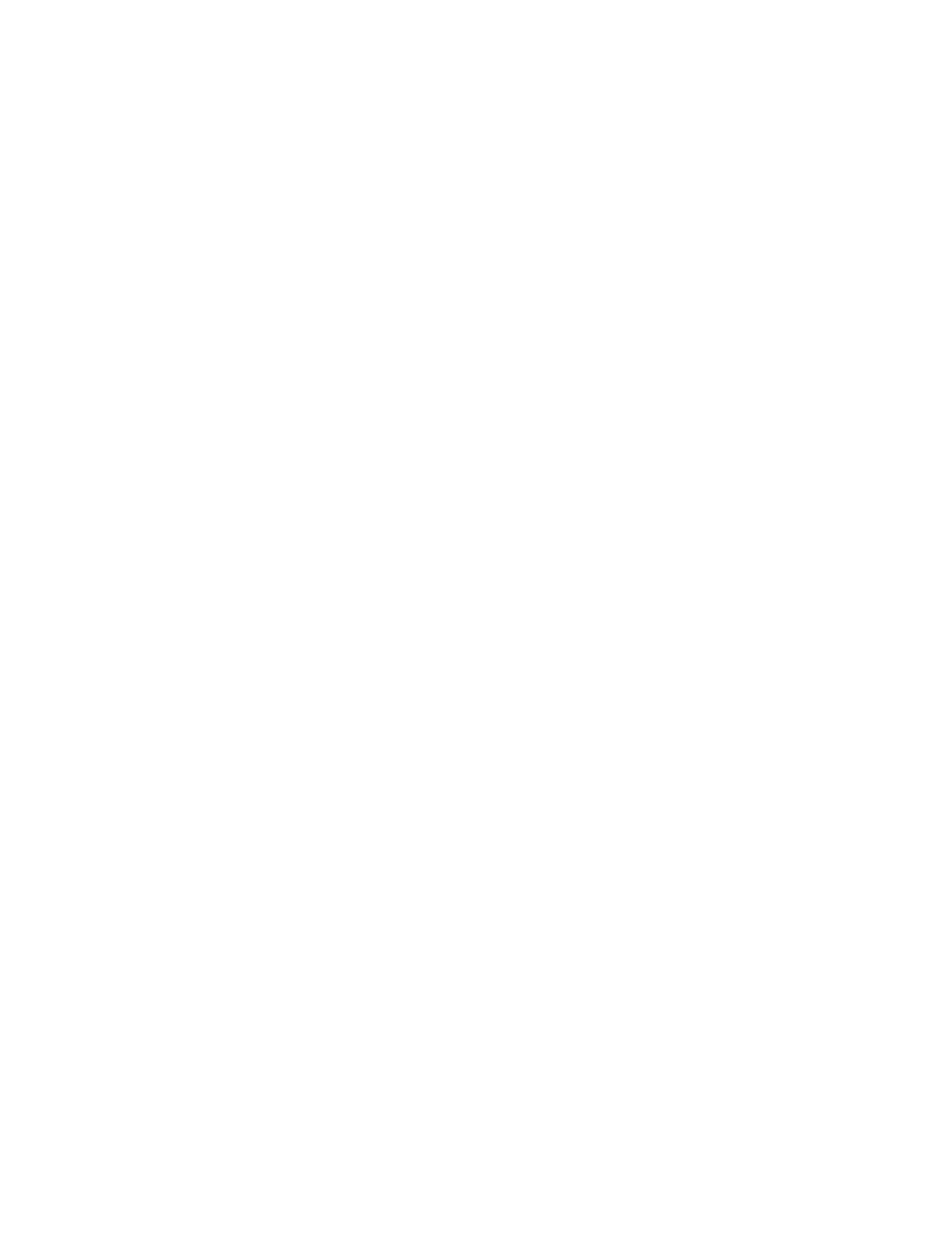
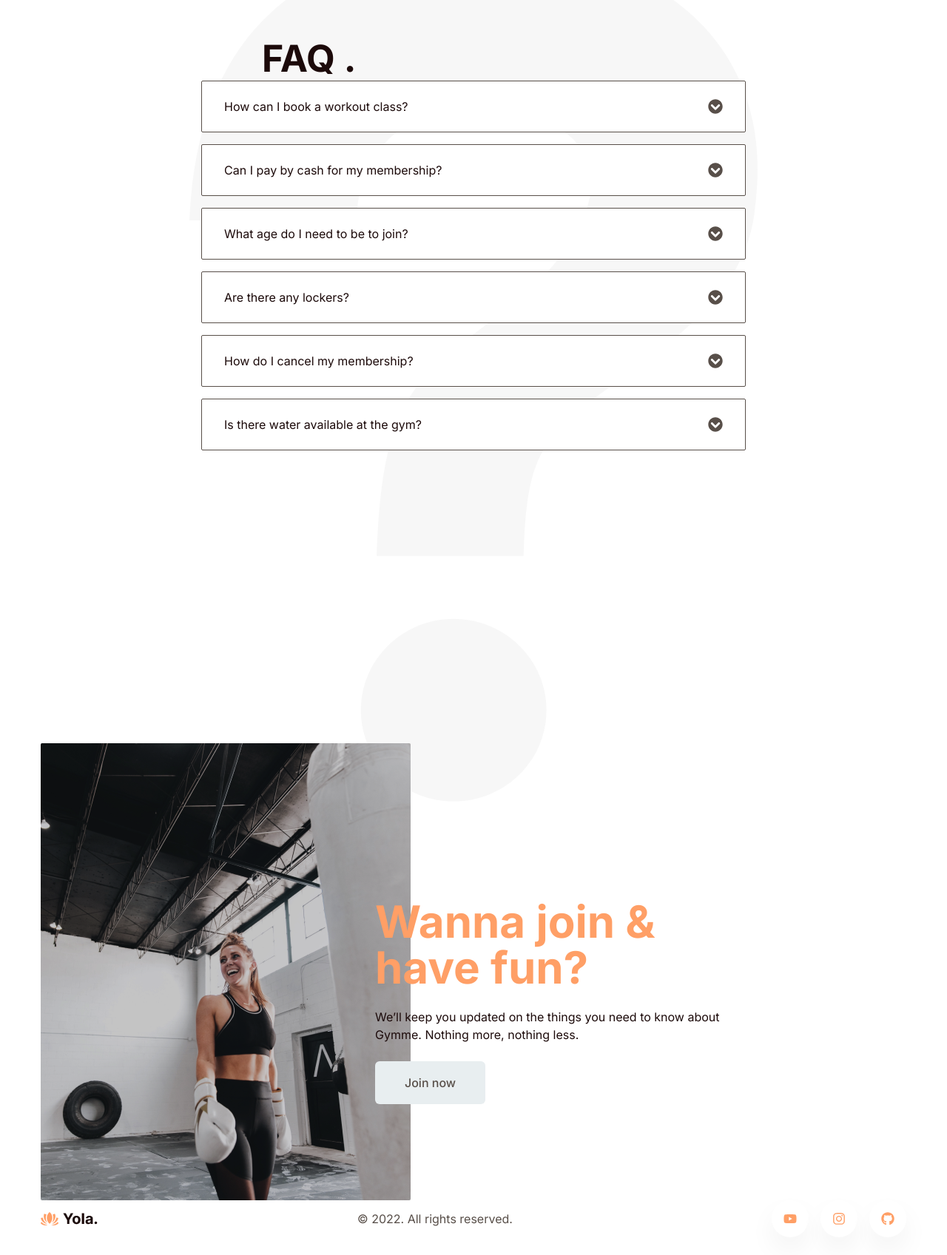
Before and after one commit to nosianuri/fitness-club, a React (Create React App) app: page /gym in a window 1280 px wide. Shown: the part 3541-5238 px from the top of the page at 74% size. Before the commit the page ends 3354 px from the top, so only its background shows below. Built offline with nearby package versions, Linux system fonts and the light colour scheme.

Commit message:
added join section

```diff
--- /dev/null
+++ b/src/components/Accordion.js
@@ -0,0 +1,33 @@
+import React, { useState } from 'react';
+import { FaChevronCircleUp, FaChevronCircleDown } from 'react-icons/fa';
+
+const Accordion = ({ accordion }) => {
+    const [isOpen, setIsOpen] = useState(false);
+  // destructure accordion
+  const { question, answer } = accordion;
+  return (
+    <div onClick={() => setIsOpen(!isOpen)} className=' cursor-pointer'>
+      <div className='bg-white border rounded-sm'>
+        <div className='min-h-[68px] flex items-center justify-between px-[30px]'>
+          <h6 className='h6'>{question}</h6>
+          <div>
+            {isOpen ? (
+              <FaChevronCircleUp className='text-[20px] text-neutral-500' />
+            ) : (
+              <FaChevronCircleDown className='text-[20px] text-neutral-500' />
+            )}
+          </div>
+        </div>
+        <div
+          className={`${
+            isOpen ? 'min-h-[200px] lg:min-h-[160px]' : 'min-h-0'
+          } max-h-0 overflow-hidden flex justify-center transition-all px-[30px]`}
+        >
+          <div className='mt-6'>{answer}</div>
+        </div>
+      </div>
+    </div>
+  )
+}
+
+export default Accordion
--- a/src/components/CommunitySlider.js
+++ b/src/components/CommunitySlider.js
@@ -21,6 +21,7 @@
         const { image, name, message } = testimonial;
 
         return (
+
           <SwiperSlide key={idx}>
             <div className='relative'>
               {/* image */}
--- a/src/components/Faq.js
+++ b/src/components/Faq.js
@@ -1,8 +1,38 @@
 import React from 'react'
+import { faq } from '../data';
+import Accordion from './Accordion';
 
 function Faq() {
+  const { icon, title, accordions } = faq;
+
   return (
-    <div>Faq</div>
+    <section className='section pt-[480px] lg:pt-[280px] mb-[80px] lg:mb-0'>
+      <div className='max-w-[768px] mx-auto lg:bg-faq bg-no-repeat bg-custom bg-center lg:h-[1160px] lg:pt-6'>
+        {/* section title */}
+        <div
+          className='section-title-group justify-start lg:justify-center -space-x-4 lg:max-w-[540px] mx-auto px-4 lg:px-0'
+          data-aos='fade-up'
+          data-aos-offset='200'
+          data-aos-delay='200'
+        >
+          <img className='lg:hidden' src={icon} alt='' />
+          <h2 className='h2 section-title lg:mt-[100px]'>
+            {title} <span className='text-primary-200'>.</span>
+          </h2>
+        </div>
+        {/* accordion list */}
+        <div
+          className='flex flex-col gap-y-4 px-4'
+          data-aos='fade-up'
+          data-aos-offset='300'
+          data-aos-delay='200'
+        >
+          {accordions.map((accordion, idx) => {
+            return <Accordion accordion={accordion} key={idx} />;
+          })}
+        </div>
+      </div>
+    </section>
   )
 }
 
--- a/src/components/Join.js
+++ b/src/components/Join.js
@@ -1,8 +1,41 @@
 import React from 'react'
+import { join } from '../data';
 
 function Join() {
+  const { image, title, subtitle, btnText } = join;
+
   return (
-    <div>Join</div>
+    <section className='bg-neutral-500 min-h-[537px]'>
+      <div className='container mx-auto'>
+        {/* image & text wrapper */}
+        <div className='flex flex-col md:flex-row md:items-center md:-space-x-12 -space-y-24 lg:-space-y-0'>
+          {/* image */}
+          <div
+            className='-mt-[80px] max-w-[276px] md:max-w-[442px] lg:max-w-full'
+            data-aos='fade-right'
+            data-aos-offset='100'
+            data-aos-delay='200'
+          >
+            <img src={image} alt='' />
+          </div>
+          {/* text */}
+          <div
+            className='max-w-[350px] lg:max-w-[492px] ml-[30px]'
+            data-aos='fade-left'
+            data-aos-offset='100'
+            data-aos-delay='200'
+          >
+            <h2 className='h1 md:text-[60px] md:leading-[62px] text-orange mb-4 lg:mb-6'>
+              Wanna join <span className='text-primary-200'>&</span> have fun?
+            </h2>
+            <p className='text-body-sm md:text-body-md text-heading mb-4 lg:mb-6 max-w-[348px] md:max-w-[470px] lg:max-w-[492px]'>
+              {subtitle}
+            </p>
+            <button className='btn btn-secondary btn-lg'>{btnText}</button>
+          </div>
+        </div>
+      </div>
+    </section>
   )
 }
 
```
